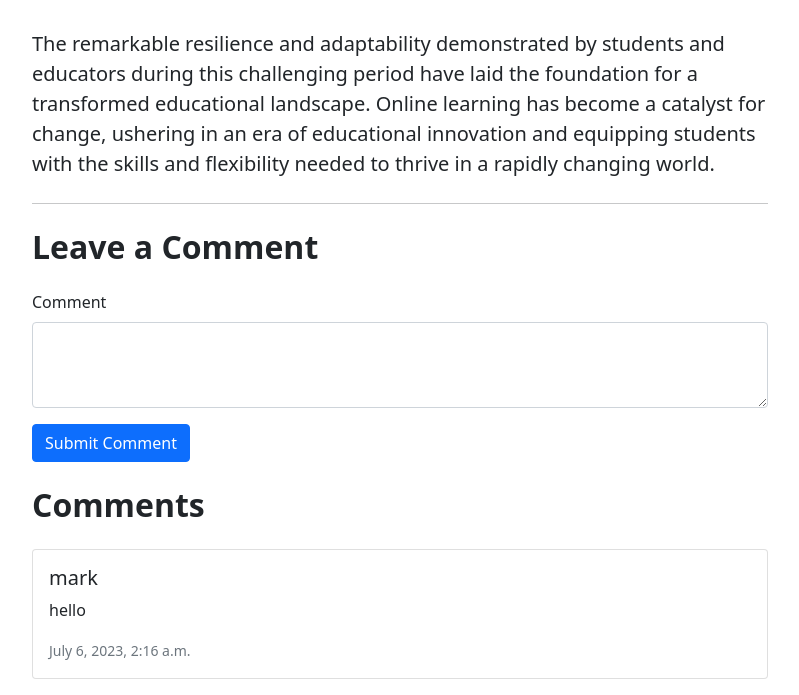
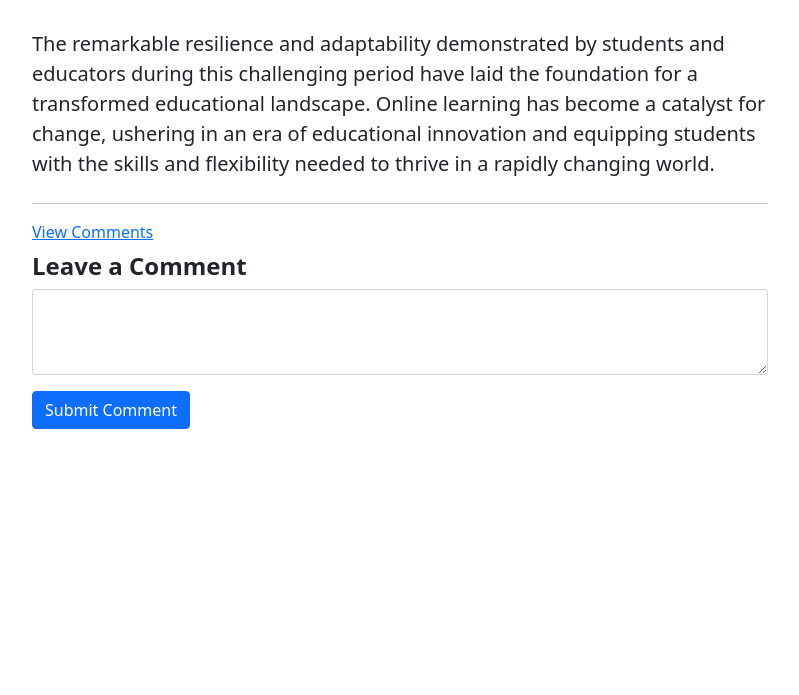
Before and after one commit to jnale-hub/Nexus-Publication-Capstone, a Django app: page /article/1/ in a window 1280 px wide. Shown: the part 2314-3009 px from the top of the page, without its empty margins (240-1039 px from the left). After the commit the page ends 2743 px from the top, so only its background shows below. Run offline with Django 3.2, Linux system fonts and the light colour scheme; a user stored in the database is signed in; data comes from the database, SQL or seed files in the repository; both versions use the stored data as it was after the commit.

Commit message:
Added the parameters that authenticated users only can view comments and add comments, utilized the hidded input so when the user logged in to view the comments or at the article it wont redirect to index but to the article

```diff
--- a/nexus_pub/models.py
+++ b/nexus_pub/models.py
@@ -38,7 +38,8 @@ class Comment(models.Model):
     user = models.ForeignKey(User, on_delete=models.CASCADE, related_name='comments')
     article = models.ForeignKey(Article, on_delete=models.CASCADE, related_name='comments', default=1)
     date = models.DateTimeField(auto_now_add=True)
-    parent_comment = models.ForeignKey('self', on_delete=models.CASCADE, blank=True, null=True, related_name='replies')
+    # Task is to add reply functionality
+    # parent_comment = models.ForeignKey('self', on_delete=models.CASCADE, blank=True, null=True, related_name='replies')
 
     class Meta:
         ordering = ['-date']
--- a/nexus_pub/templates/nexus_pub/article.html
+++ b/nexus_pub/templates/nexus_pub/article.html
@@ -12,7 +12,8 @@
                 <a href="{% url 'view_staff' name=article.author %}" class="d-flex text-reset">
                     {% if article.author.picture %}
                     <div class="ratio ratio-1x1 me-2" style="width: 40px; height: 40px;">
-                        <img src="{{ article.author.picture }}" alt="{{ article.author }}" class="img-fluid rounded-circle" style="object-fit: cover;">
+                        <img src="{{ article.author.picture }}" alt="{{ article.author }}"
+                            class="img-fluid rounded-circle" style="object-fit: cover;">
                     </div>
                     {% endif %}
                     <p class="text-uppercase my-auto fs-6">By {{ article.author }}</p>
@@ -25,31 +26,55 @@
             <div class="my-4 fs-5">{{ article.content|linebreaksbr|safe }}</div>
 
             <hr>
+            {% if user.is_authenticated %}
 
-            <h2 class="fw-bold my-4">Leave a Comment</h2>
-            <form method="POST" action="{% url 'add_comment' id=article.id %}" class="mb-4">
+            <a id="toggle-comments" class="mb-3">View Comments</a>
+            <div id="comments-section" style="display: none;">
+                <h4 class="fw-bold my-2">Comments</h4>
+                {% if comments %}
+                {% for comment in comments %}
+                <div class="card my-1">
+                    <div class="card-body">
+                        <h5 class="card-title">{{ comment.user }}</h5>
+                        <p class="card-text">{{ comment.content|linebreaksbr|safe }}</p>
+                        <p class="card-text"><small class="text-muted">{{ comment.date }}</small></p>
+                    </div>
+                </div>
+                {% endfor %}
+                {% else %}
+                <p>No comments yet.</p>
+                {% endif %}
+            </div>
+
+            <h4 class="fw-bold my-2">Leave a Comment</h4>
+            <form method="POST" action="{% url 'add_comment' id=article.id %}" class="mb-2">
                 {% csrf_token %}
                 <div class="mb-3">
-                    <label for="comment_content" class="form-label">Comment</label>
-                    <textarea class="form-control" id="comment_content" name="comment_content" rows="3" required></textarea>
+                    <textarea class="form-control" id="comment_content" name="comment_content" rows="3"
+                        required></textarea>
                 </div>
                 <button type="submit" class="btn btn-primary">Submit Comment</button>
             </form>
 
-            <h2 class="fw-bold my-4">Comments</h2>
-            {% if comments %}
-                {% for comment in comments %}
-                    <div class="card mb-3">
-                        <div class="card-body">
-                            <h5 class="card-title">{{ comment.user }}</h5>
-                            <p class="card-text">{{ comment.content }}</p>
-                            <p class="card-text"><small class="text-muted">{{ comment.date }}</small></p>
-                        </div>
-                    </div>
-                {% endfor %}
             {% else %}
-                <p>No comments yet.</p>
+
+            <a data-bs-toggle="modal" data-bs-target="#loginModal" class="py-3">Log in to View Comments.</a>
+
             {% endif %}
+
+            <script>
+                document.getElementById('toggle-comments').addEventListener('click', function (event) {
+                    event.preventDefault();
+                    var commentsSection = document.getElementById('comments-section');
+                    if (commentsSection.style.display === 'none') {
+                        commentsSection.style.display = 'block';
+                        this.textContent = 'Hide Comments';
+                    } else {
+                        commentsSection.style.display = 'none';
+                        this.textContent = 'View Comments';
+                    }
+                });
+            </script>
         </div>
     </div>
 </article>
--- a/nexus_pub/templates/nexus_pub/login.html
+++ b/nexus_pub/templates/nexus_pub/login.html
@@ -10,6 +10,7 @@
         <div class="modal-body">
           <form action="{% url 'login' %}" method="post">
             {% csrf_token %}
+            <input type="hidden" name="article_id" value="{{ article.id }}">
             <div class="mb-3">
               <label for="name" class="form-label">Name</label>
               <input type="name" class="form-control" name="name" placeholder="Enter email">
--- a/nexus_pub/templates/nexus_pub/register.html
+++ b/nexus_pub/templates/nexus_pub/register.html
@@ -9,6 +9,7 @@
             <div class="modal-body">
                 <form action="{% url 'register' %}" method="post">
                     {% csrf_token %}
+                    <input type="hidden" name="article_id" value="{{ article.id }}">
                     <div class="mb-3">
                         <label for="name" class="form-label">Name</label>
                         <input type="text" class="form-control" name="name" placeholder="Enter your name">
--- a/nexus_pub/views.py
+++ b/nexus_pub/views.py
@@ -4,7 +4,7 @@ from django.db import IntegrityError
 from django.http import HttpResponse, HttpResponseRedirect
 from django.views.decorators.csrf import csrf_exempt
 from django.urls import reverse
-from django.shortcuts import render, get_object_or_404
+from django.shortcuts import render, redirect, get_object_or_404
 from django.conf import settings
 from datetime import datetime
 from django.http import HttpResponse
@@ -120,6 +120,7 @@ def search(request):
 
     return render(request, 'nexus_pub/index.html', context)
 
+@login_required
 def add_comment(request, id):
     article = get_object_or_404(Article, pk=id)
 
@@ -138,20 +139,23 @@ def add_comment(request, id):
 
 def login_view(request):
     if request.method == "POST":
+        name = request.POST.get("name")
+        password = request.POST.get("password")
+        article_id = request.POST.get("article_id")
 
-        # Attempt to sign user in
-        name = request.POST["name"]
-        password = request.POST["password"]
         user = authenticate(request, username=name, password=password)
-
-        # Check if authentication successful
         if user is not None:
             login(request, user)
-            return HttpResponseRedirect(reverse("index"))
+            if article_id:
+                article_url = reverse('view_article', kwargs={'id': article_id})
+                return redirect(f"{article_url}#toggle-comments")
+            return redirect("index")
         else:
             return render(request, "nexus_pub/index.html", {
-                "message": "Invalid email and/or password."
+                "message": "Invalid username and/or password."
             })
+    else:
+        return render(request, "nexus_pub/index.html")
 
 
 def logout_view(request):
@@ -163,6 +167,8 @@ def register(request):
     if request.method == "POST":
         name = request.POST["name"]
         email = request.POST["email"]
+
+        article_id = request.POST["article_id"]
 
         # Ensure password matches confirmation
         password = request.POST["password"]
@@ -182,4 +188,7 @@ def register(request):
                 "message": "Name already taken."
             })
         login(request, user)
+        if article_id:
+            article_url = reverse('view_article', kwargs={'id': article_id})
+            return redirect(f"{article_url}#toggle-comments")
         return HttpResponseRedirect(reverse("index"))
```
Also changed, not shown: db.sqlite3.
